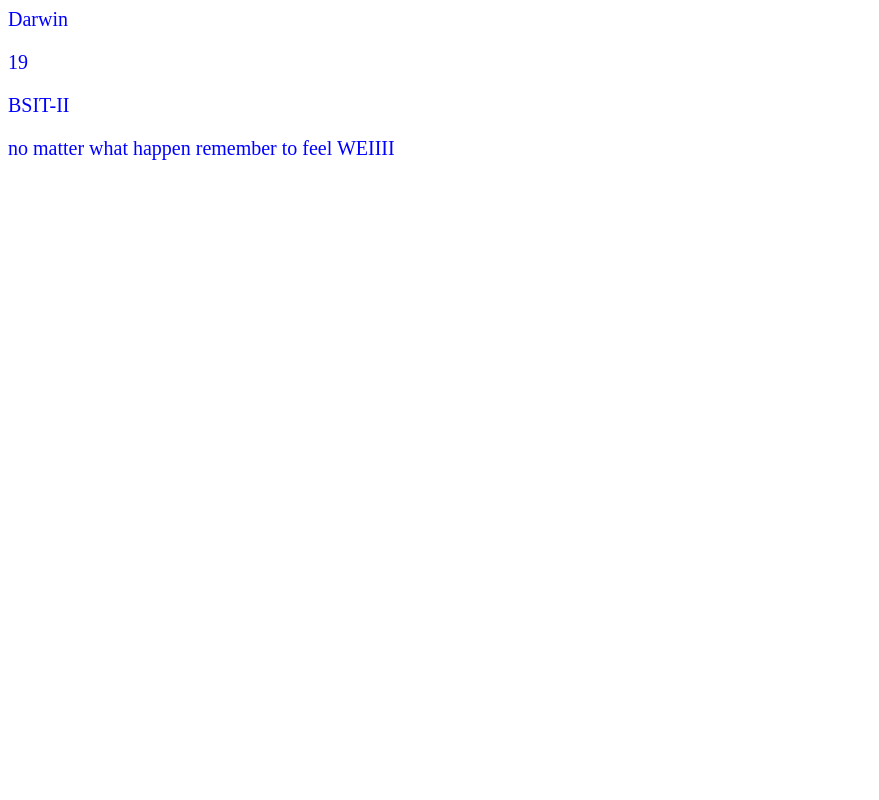
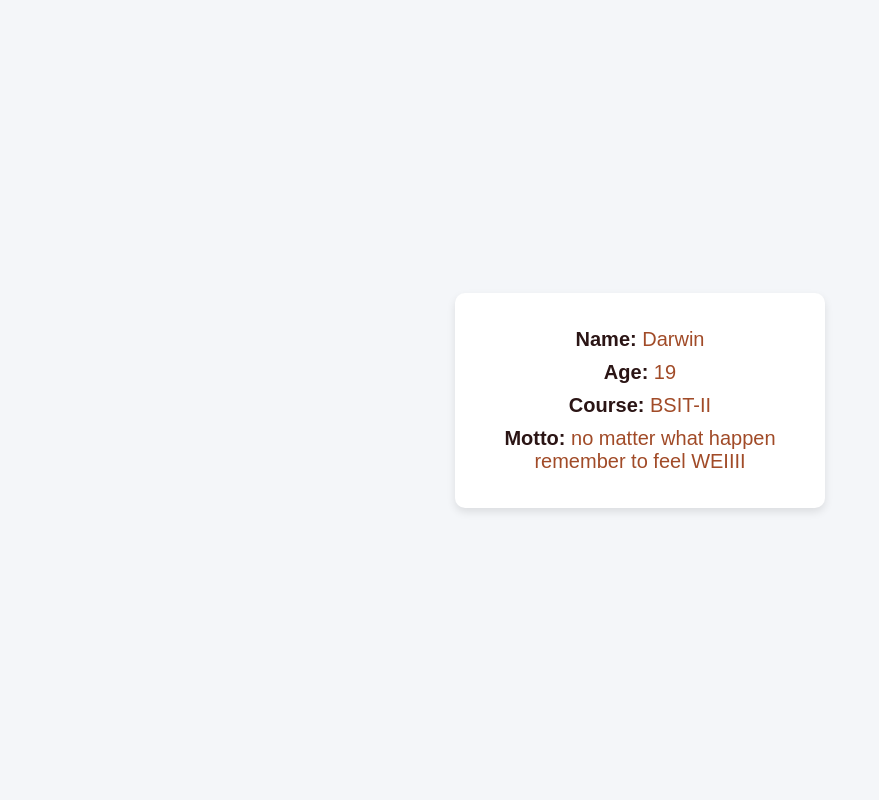
Before and after one commit to Nagabtac/ITEL-DJANGO, a Django app: page / in a window 1280 px wide. Shown: the whole page, without its empty margins (0-879 px from the left). Run offline with Django 5.2, Linux system fonts and the light colour scheme.

Commit message:
simple style

```diff
--- a/website_app/templates/index.html
+++ b/website_app/templates/index.html
@@ -1,10 +1,49 @@
-<style>
-    p {
-        font-size: 20px;
-        color: blue;
-    }
-</style>
-<p>{{user.name}}</p>
-<p>{{user.age}}</p>
-<p>{{user.course}}</p>
-<p>{{user.motto}}</p>
+<!DOCTYPE html>
+<html>
+<head>
+    <title>User Info</title>
+    <style>
+        body {
+            font-family: Arial, sans-serif;
+            background-color: #f4f6f9;
+
+            /* Center content */
+            display: flex;
+            justify-content: center;
+            align-items: center;
+            height: 100vh;
+            margin: 0;
+        }
+
+        .card {
+            background-color: white;
+            padding: 25px;
+            border-radius: 10px;
+            width: 320px;
+            box-shadow: 0 4px 8px rgba(0,0,0,0.1);
+            text-align: center;
+        }
+
+        p {
+            font-size: 20px;
+            color: #A14B28;
+            margin: 10px 0;
+        }
+
+        .label {
+            font-weight: bold;
+            color: #2B1515;
+        }
+    </style>
+</head>
+<body>
+
+    <div class="card">
+        <p><span class="label">Name:</span> {{ user.name }}</p>
+        <p><span class="label">Age:</span> {{ user.age }}</p>
+        <p><span class="label">Course:</span> {{ user.course }}</p>
+        <p><span class="label">Motto:</span> {{ user.motto }}</p>
+    </div>
+
+</body>
+</html>
```
Also changed, not shown: db.sqlite3.
